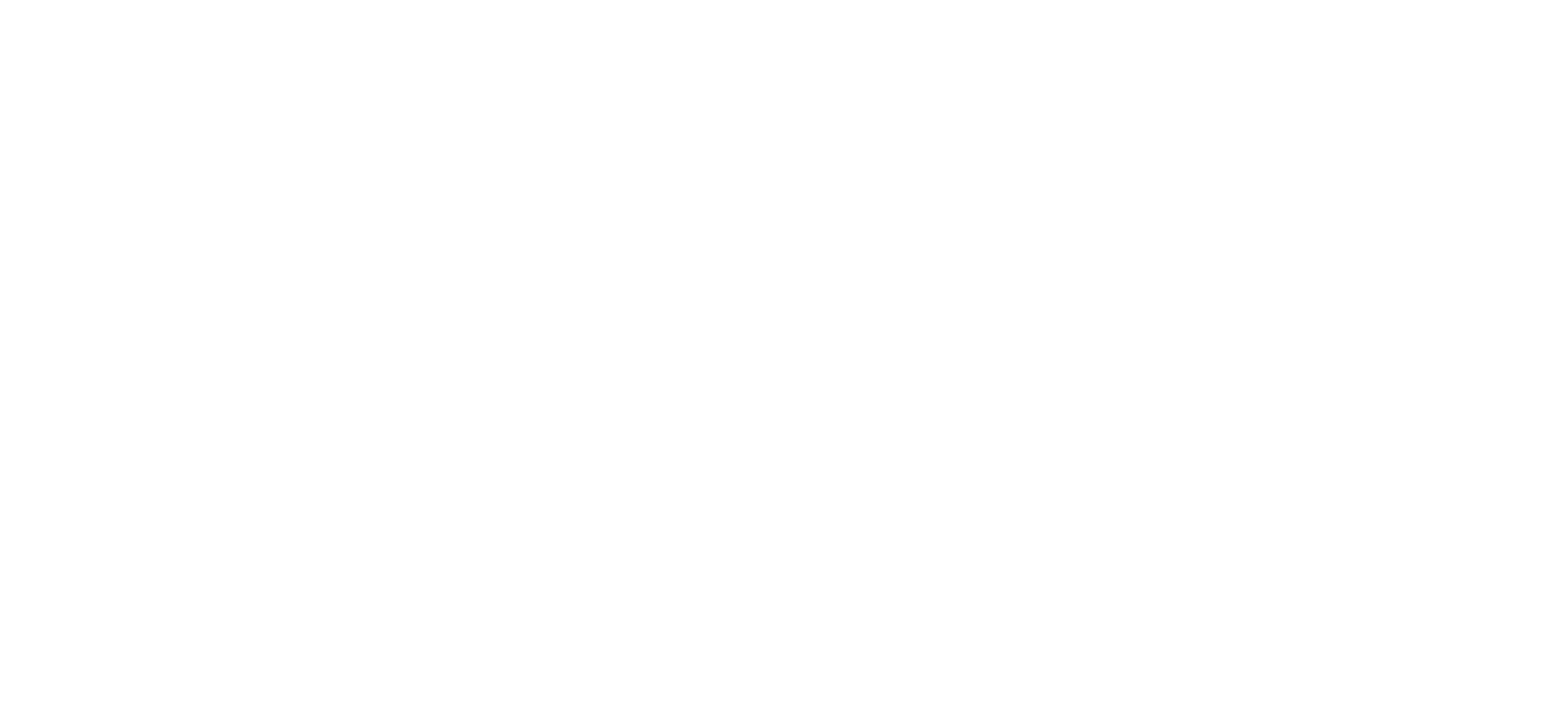
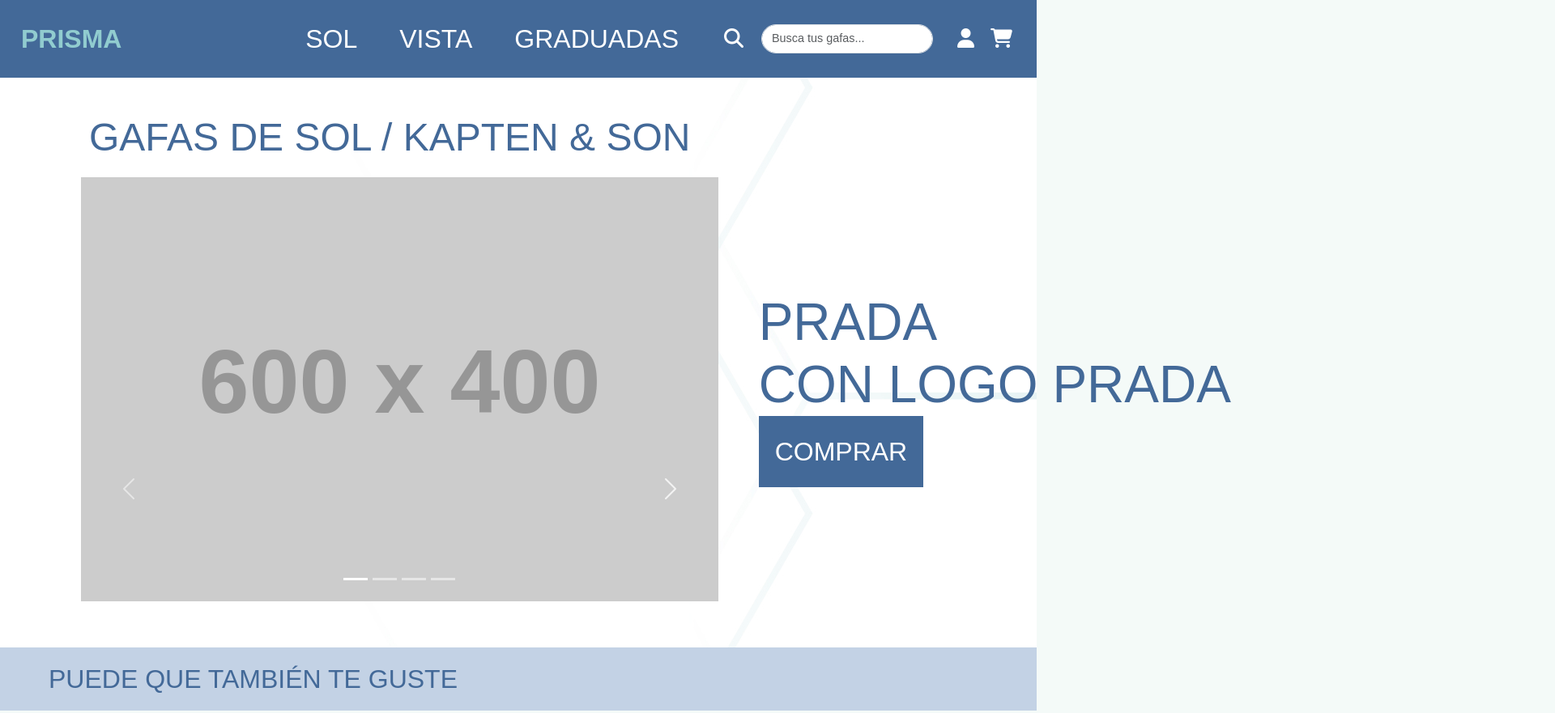
Before and after one commit to nataliadelashijas/PRACTICA-1_WEB-GAFAS, a plain HTML site: page product.html in a window 1280 px wide. Shown: the top 881 px of the page at 81% size, 1920 px wide, since content can reach past the window. Before the commit the page ends 800 px from the top, so only its background shows below. Drawn offline with Linux system fonts and the light colour scheme; placeholder pictures from the web are drawn by us; a web font is replaced by a local one.

Commit message:
productos

```diff
--- a/css/styles.css
+++ b/css/styles.css
@@ -767,3 +767,70 @@ footer {
 .marca > .row > #info > a > button:hover {
     color: var(--primary-blue);
 }
+
+/* MEDIA QUERIES */
+
+.popular > h2 {
+    font-size: 2em;
+}
+
+#galeria-producto {
+    position: relative;
+    top: 2em;
+    width: 100%;
+    align-items: baseline;
+}
+
+#galeria-producto > h2 {
+    position: relative;
+    font-size: 3em;
+}
+
+._flecha {
+    margin-top: 670px;
+    background-color: transparent;
+}
+
+._circulos {
+    background-color: transparent;
+}
+
+._galeria-producto {
+    width: 100%;
+}
+
+._compra {
+    background-color: transparent;
+    align-items: flex;
+}
+
+._detalles {
+    display: flex;
+    flex-direction: column;
+    align-items: flex-start;
+    padding: 50px;
+    width: 100%;
+
+    background-color: transparent;
+}
+
+._detalles > h2 {
+    margin: 0;
+    padding: 0;
+}
+
+._detalles > p, ._detalles > a {
+    background-color: transparent;
+}
+
+._detalles > a {
+    font-size: 1em;
+    background-color: var(--dark-blue);
+    padding: 20px;
+}
+
+._detalles > a > button {
+    width: 100%;
+    height: auto;
+    color: white;
+}
--- a/product.html
+++ b/product.html
@@ -0,0 +1,184 @@
+<!DOCTYPE html>
+<html lang="es">
+
+<head>
+
+    <meta charset="UTF-8">
+    <meta http-equiv="X-UA-Compatible" content="IE=edge">
+    <meta name="viewport" content="width=device-width, initial-scale=1.0">
+    <title>PRISMA | Tienda de gafas</title>
+    <link rel="stylesheet" href="css/bootstrap.min.css">
+
+    <link rel="icon" type="image/x-icon" href="img/logo.png">
+
+    <!-- CARGAR BOOTSTRAP DESDE CDN -->
+    <!-- <link href="https://cdn.jsdelivr.net/npm/bootstrap@5.3.2/dist/css/bootstrap.min.css" rel="stylesheet" integrity="sha384-T3c6CoIi6uLrA9TneNEoa7RxnatzjcDSCmG1MXxSR1GAsXEV/Dwwykc2MPK8M2HN" crossorigin="anonymous"> -->
+    <link rel="stylesheet" href="css/styles.css">
+
+    <!-- CARGA DE ADOBE FONTS -->
+    <link rel="stylesheet" href="https://use.typekit.net/jrc7fuv.css">
+
+    <script src="js/jquery-3.6.1.min.js"></script>
+
+    <script src="https://kit.fontawesome.com/a974f2cea3.js" crossorigin="anonymous"></script>
+
+</head>
+
+<body>
+
+  <header id="product">
+    <nav id="menu-products">
+      <i class="fa-solid fa-bars"></i>
+      <ul>
+        <li><a href="index.html">PRISMA</a></li>
+        <li class="dropdown">
+          <a href="products.html" class="dropbtn">SOL</a>
+          <div class="dropdown-content">
+            <a href="" class="option">RAY-BAN</a>
+            <a href="" class="option">PRADA</a>
+            <a href="" class="option">OAKLEY</a>
+            <a href="" class="option">HAWKERS</a>
+          </div>
+        </li>
+        <li><a href="" class="option">VISTA</a></li>
+        <li><a href="" class="option">GRADUADAS</a></li>
+
+        <div class="icons">
+          <li>
+            <a href=""><i class="fa-solid fa-magnifying-glass"></i></a>
+          </li>
+
+          <div id="search" class="container-fluid">
+            <form id="form" class="d-flex" role="search">
+              <input class="form-control me-2" type="search" placeholder="Busca tus gafas..." aria-label="Search">
+            </form>
+          </div>
+
+          <li>
+            <a href=""><i class="fa-solid fa-user"></i></i></a>
+          </li>
+
+          <li>
+            <a href=""><i class="fa-solid fa-cart-shopping"></i></a>
+          </li>
+        </div>
+
+        <li>
+          <i class="fa-solid fa-xmark option"></i>
+        </li>
+      </ul>
+    </nav>
+
+    <div id="galeria-producto">
+        <h2>GAFAS DE SOL / KAPTEN & SON</h2>
+
+        <div class="row _compra">
+            <div class="col-md-8">
+                <div id="carouselExampleIndicators" class="carousel slide _galeria-producto">
+                    <div class="carousel-indicators _circulos">
+                      <button type="button" data-bs-target="#carouselExampleIndicators" data-bs-slide-to="0" class="active" aria-current="true" aria-label="Slide 1"></button>
+                      <button type="button" data-bs-target="#carouselExampleIndicators" data-bs-slide-to="1" aria-label="Slide 2"></button>
+                      <button type="button" data-bs-target="#carouselExampleIndicators" data-bs-slide-to="2" aria-label="Slide 3"></button>
+                      <button type="button" data-bs-target="#carouselExampleIndicators" data-bs-slide-to="3" aria-label="Slide 4"></button>
+                    </div>
+                    <div class="carousel-inner">
+                      <div class="carousel-item active">
+                        <img src="https://placehold.co/600x400" class="d-block w-100" alt="...">
+                      </div>
+                      <div class="carousel-item">
+                        <img src="https://placehold.co/600x400" class="d-block w-100" alt="...">
+                      </div>
+                      <div class="carousel-item">
+                        <img src="https://placehold.co/600x400" class="d-block w-100" alt="...">
+                      </div>
+                      <div class="carousel-item">
+                        <img src="https://placehold.co/600x400" class="d-block w-100" alt="...">
+                      </div>
+                    </div>
+                    <button class="carousel-control-prev" type="button" data-bs-target="#carouselExampleIndicators" data-bs-slide="prev">
+                      <span class="carousel-control-prev-icon _flecha" aria-hidden="true"></span>
+                      <span class="visually-hidden _flecha">Previous</span>
+                    </button>
+                    <button class="carousel-control-next" type="button" data-bs-target="#carouselExampleIndicators" data-bs-slide="next">
+                        <span class="carousel-control-next-icon _flecha" aria-hidden="true"></span>
+                        <span class="visually-hidden _flecha">Next</span>
+                      </button>
+                    <button class="carousel-control-next" type="button" data-bs-target="#carouselExampleIndicators" data-bs-slide="next">
+                      <span class="carousel-control-next-icon _flecha" aria-hidden="true"></span>
+                      <span class="visually-hidden _flecha">Next</span>
+                    </button>
+                </div>
+            </div>
+
+            <div  class="col-6 col-md-4 _detalles">
+              <h2>PRADA</h2>
+              <h2>CON LOGO PRADA</h2>
+              <a href="">
+                <button>COMPRAR</button>
+              </a>
+            </div>
+          </div>
+        </div>
+
+
+    </div>
+
+  </header>
+
+  <main>
+    <div class="popular">
+        <h2>PUEDE QUE TAMBIÉN TE GUSTE</h2>
+    </div>
+    <div class="galeria">
+        <div class="card">
+            <img src="img/DIOR_2.jpg" class="card-img-top" alt="...">
+            <div class="card-body">
+              <h5 class="card-title">Card title</h5>
+              <a href="#" class="btn btn-primary">DETALLES</a>
+            </div>
+        </div>
+        <div class="card">
+            <img src="img/GUESS_2.jpg" class="card-img-top" alt="...">
+            <div class="card-body">
+              <h5 class="card-title">Card title</h5>
+              <a href="#" class="btn btn-primary">DETALLES</a>
+            </div>
+        </div>
+        <div class="card">
+            <img src="img/KAPTEN-SON_1.jpg" class="card-img-top" alt="...">
+            <div class="card-body">
+              <h5 class="card-title">Card title</h5>
+              <a href="#" class="btn btn-primary">DETALLES</a>
+            </div>
+        </div>
+    </div>
+  </main>
+
+  <footer>
+    <div class="rrss">
+      <a href="https://www.instagram.com/newyork_instagram/?hl=en" target="_blank">
+          <i class="fa-brands fa-instagram"></i>
+      </a>
+      <a href="https://twitter.com/nycgob" target="_blank">
+          <i class="fa-brands fa-twitter"></i>
+      </a>
+      <a href="https://open.spotify.com/playlist/37i9dQZF1DWXS0qyx76B7l" target="_blank">
+        <i class="fa-brands fa-tiktok"></i>
+      </a>
+      <br>
+      <br>
+    </div>
+
+  </footer>
+
+
+
+  <script src="js/bootstrap.bundle.js"></script>
+  <script src="js/script.js"></script>
+
+
+
+</body>
+
+
+</html>
```
Also changed, not shown: index.html (+2 -2 lines), products.html (+8 -8 lines), img/PRADA_AMARILLAS.jpg (added), img/PRADA_LEOPARDO.jpg (added), img/PRADA_NEGRAS.jpg (added), img/PRADA_ROSA.jpg (added), img/PRADA_SYMBOLE NEGRO.jpg (added), img/PRADA_VERDE.jpg (added).
